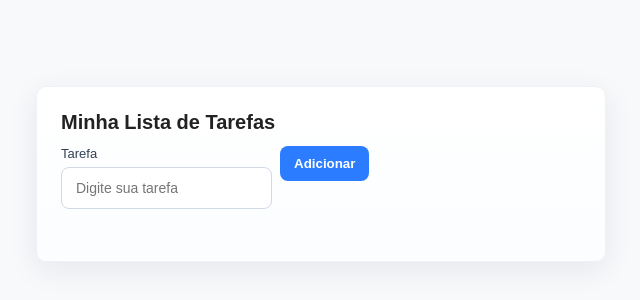
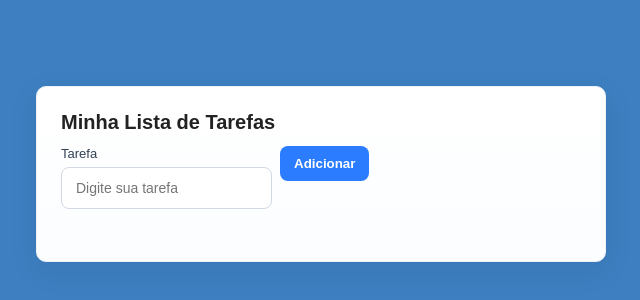
Before and after one commit to kaua18-bot/AV1_IDW, a plain HTML site: page index.html in a window 1280 px wide. Shown: the part 138-438 px from the top of the page, without its empty margins (319-959 px from the left). Drawn offline with Linux system fonts and the light colour scheme.

Commit message:
atualização css 6

```diff
--- a/css/style.css
+++ b/css/style.css
@@ -1,7 +1,7 @@
 /* Estilos básicos para a Lista de Tarefas */
 body{
   font-family: Arial, Helvetica, sans-serif;
-  background: #f7f9fb;
+  background: #3d7fc1;
   color: #222;
   padding: 24px;
 }
```
